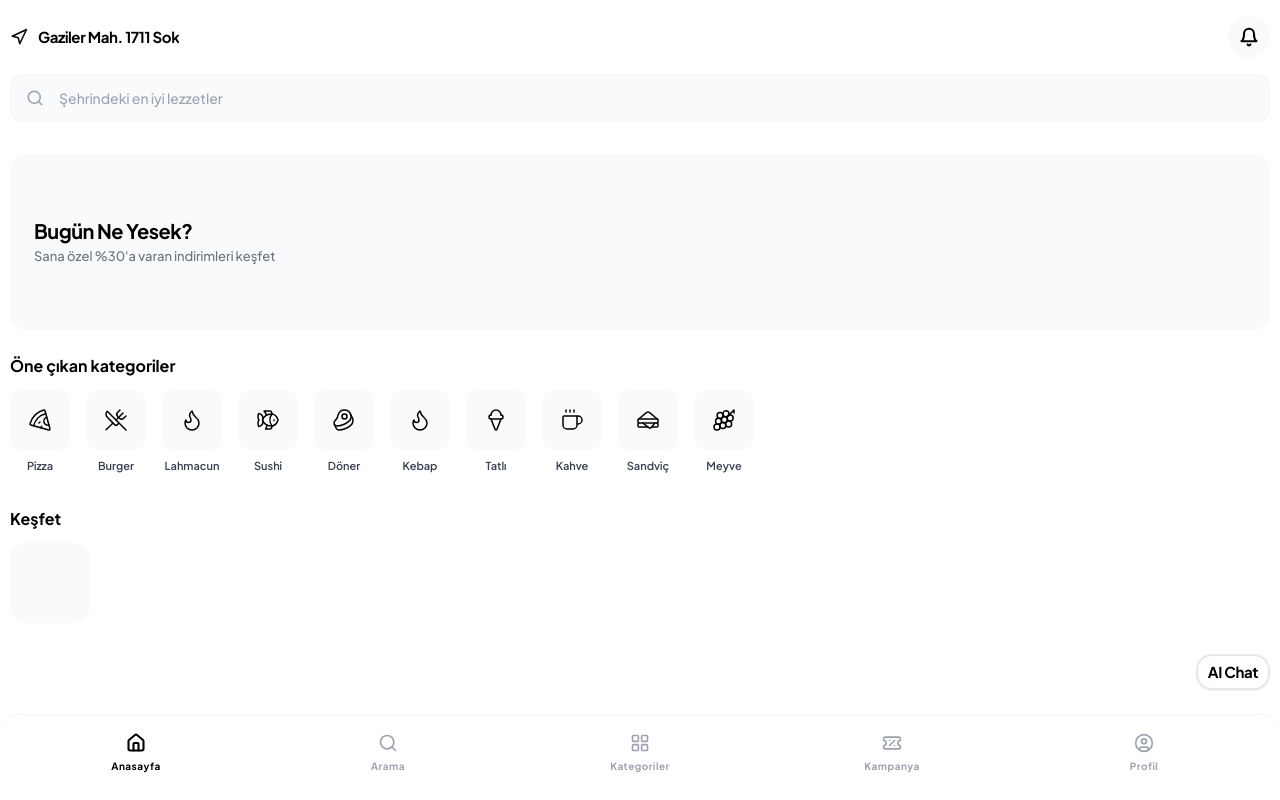
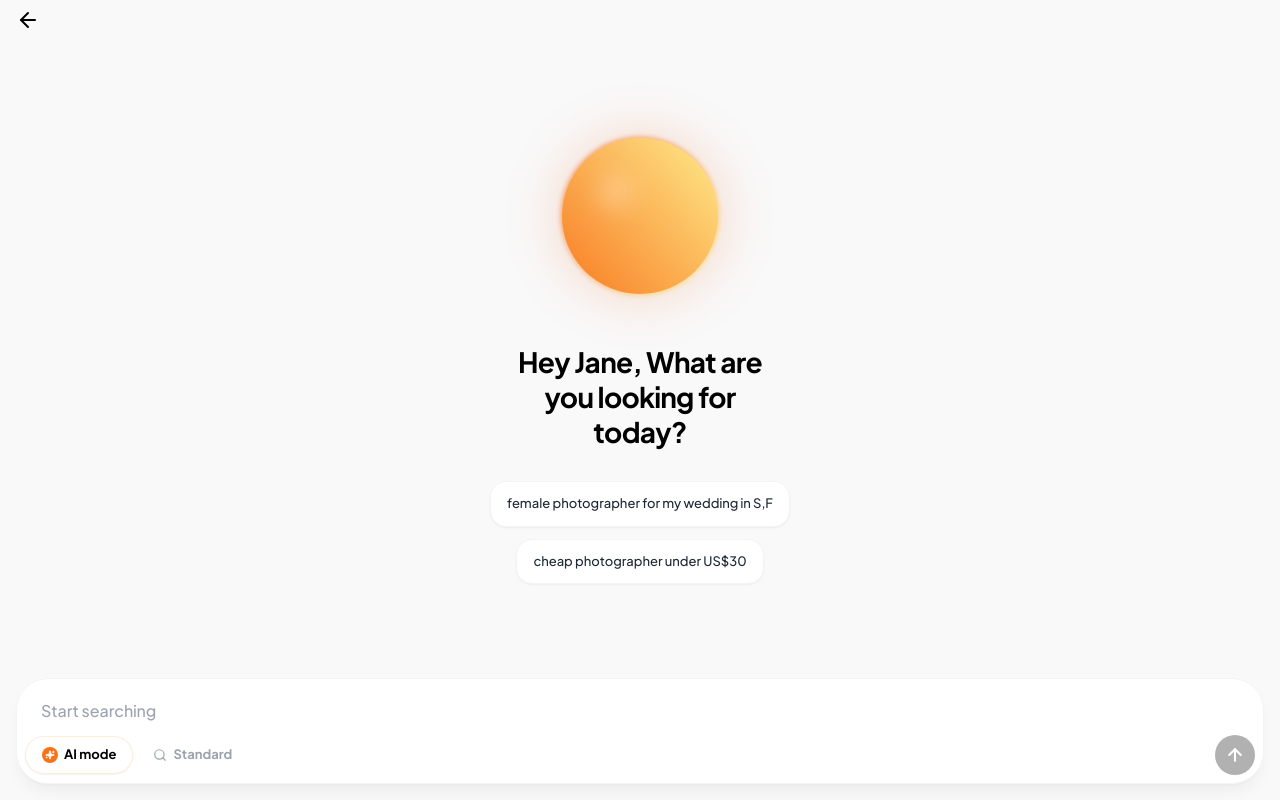
Before and after one commit to mikailsaban06/gebzem1, a React (Vite) app: page / in a window 1280 px wide. Both pictures are taken after a click on the button "AI Chat". Built offline with nearby package versions, Linux system fonts and the light colour scheme.

Commit message:
feat: Integrate AI chat functionality
Adds the Google Generative AI SDK and a basic chat interface. This allows users to interact with an AI assistant for Gebze-related queries. The chat view can be toggled on and off from the main app.

```diff
--- a/App.tsx
+++ b/App.tsx
@@ -2,6 +2,7 @@
 import React, { useState } from 'react';
 import Header from './components/Header';
 import Layout from './components/Layout';
+import ChatView from './components/ChatView';
 import {
   House,
   Search,
@@ -21,6 +22,7 @@ import {
 
 const App: React.FC = () => {
   const [activeTab, setActiveTab] = useState<'home' | 'search' | 'categories' | 'offers' | 'profile'>('home');
+  const [isChatOpen, setIsChatOpen] = useState(false);
 
   const featuredCategories = [
     { name: 'Pizza', icon: <Pizza size={24} strokeWidth={1.5} /> },
@@ -43,6 +45,10 @@ const App: React.FC = () => {
     { title: "Gece Acıkanlara", subtitle: "Saat 22:00'den sonra bedava teslimat" },
     { title: "Tatlı Bir Son", subtitle: "Yemek yanına tüm tatlılar %50 indirimli" }
   ];
+
+  if (isChatOpen) {
+    return <ChatView onClose={() => setIsChatOpen(false)} />;
+  }
 
   return (
     <div className="min-h-screen bg-white flex flex-col pb-32 overflow-x-hidden">
@@ -100,7 +106,10 @@ const App: React.FC = () => {
 
       {/* AI Chat Bar - Sağ Tarafta, 2px gri border ve dikey 5px boşluk */}
       <div className="fixed right-[10px] bottom-[110px] z-[60]">
-        <button className="py-[5px] px-[10px] bg-white text-black border-2 border-gray-200 rounded-2xl flex items-center justify-center shadow-sm active:scale-[0.98] transition-transform">
+        <button
+          onClick={() => setIsChatOpen(true)}
+          className="py-[5px] px-[10px] bg-white text-black border-2 border-gray-200 rounded-2xl flex items-center justify-center shadow-sm active:scale-[0.98] transition-transform"
+        >
           <span className="text-[15px] font-bold tracking-tight">AI Chat</span>
         </button>
       </div>
--- /dev/null
+++ b/components/ChatView.tsx
@@ -0,0 +1,173 @@
+
+import React, { useState, useRef, useEffect } from 'react';
+import { ArrowLeft, ArrowUp, Sparkles, Search } from 'lucide-react';
+import { GoogleGenAI } from "@google/genai";
+
+interface ChatViewProps {
+  onClose: () => void;
+}
+
+const ChatView: React.FC<ChatViewProps> = ({ onClose }) => {
+  const [input, setInput] = useState('');
+  const [messages, setMessages] = useState<{role: 'user' | 'ai', text: string}[]>([]);
+  const [isLoading, setIsLoading] = useState(false);
+  const [searchMode, setSearchMode] = useState<'ai' | 'standard'>('ai');
+  const scrollRef = useRef<HTMLDivElement>(null);
+
+  useEffect(() => {
+    if (scrollRef.current) {
+      scrollRef.current.scrollTop = scrollRef.current.scrollHeight;
+    }
+  }, [messages]);
+
+  const handleSend = async () => {
+    if (!input.trim() || isLoading) return;
+
+    const userMessage = input.trim();
+    setInput('');
+    setMessages(prev => [...prev, { role: 'user', text: userMessage }]);
+    setIsLoading(true);
+
+    try {
+      const ai = new GoogleGenAI({ apiKey: process.env.API_KEY });
+      const response = await ai.models.generateContent({
+        model: 'gemini-3-flash-preview',
+        contents: userMessage,
+        config: {
+          systemInstruction: "Sen Gebze bölgesinde hizmet veren bir süper uygulamanın akıllı asistanısın. Kullanıcılara yemek, alışveriş, restorant ve genel Gebze rehberliği konularında yardımcı oluyorsun. Cevapların kısa, öz ve yardımsever olmalı.",
+        }
+      });
+
+      const aiText = response.text || "Üzgünüm, şu an cevap veremiyorum.";
+      setMessages(prev => [...prev, { role: 'ai', text: aiText }]);
+    } catch (error) {
+      console.error("Gemini Error:", error);
+      setMessages(prev => [...prev, { role: 'ai', text: "Bir hata oluştu. Lütfen tekrar dene." }]);
+    } finally {
+      setIsLoading(false);
+    }
+  };
+
+  return (
+    <div className="fixed inset-0 z-[100] bg-[#F9F9F9] flex flex-col font-['Plus_Jakarta_Sans']">
+      {/* Header */}
+      <div className="pt-[env(safe-area-inset-top,20px)] px-4 py-4">
+        <button onClick={onClose} className="text-black p-2 -ml-2">
+          <ArrowLeft size={24} />
+        </button>
+      </div>
+
+      {/* Content Area */}
+      <div
+        ref={scrollRef}
+        className="flex-1 overflow-y-auto px-6 flex flex-col items-center no-scrollbar pb-32"
+      >
+        {messages.length === 0 ? (
+          <div className="flex flex-col items-center mt-20 w-full text-center">
+            {/* AI Orb - Animated Sphere */}
+            <div className="relative w-40 h-40 mb-12">
+              <div className="absolute inset-0 bg-gradient-to-br from-orange-600 via-orange-400 to-yellow-300 rounded-full blur-[2px] shadow-[0_0_60px_rgba(234,88,12,0.4)] animate-pulse"></div>
+              <div className="absolute inset-[2px] bg-gradient-to-tr from-orange-500 to-yellow-200 rounded-full opacity-90"></div>
+              {/* Highlight effect */}
+              <div className="absolute top-1/4 left-1/4 w-8 h-8 bg-white/30 rounded-full blur-md"></div>
+            </div>
+
+            <h1 className="text-[28px] font-bold leading-tight tracking-tight text-black max-w-[280px] mb-8">
+              Hey Jane, What are you looking for today?
+            </h1>
+
+            {/* Suggested Chips */}
+            <div className="flex flex-wrap justify-center gap-3 w-full max-w-md">
+              <button onClick={() => setInput("female photographer for my wedding in S,F")} className="px-4 py-3 bg-white border border-gray-100 rounded-2xl text-[13px] font-medium text-gray-800 shadow-sm active:bg-gray-50 transition-colors">
+                female photographer for my wedding in S,F
+              </button>
+              <button onClick={() => setInput("cheap photographer under US$30")} className="px-4 py-3 bg-white border border-gray-100 rounded-2xl text-[13px] font-medium text-gray-800 shadow-sm active:bg-gray-50 transition-colors">
+                cheap photographer under US$30
+              </button>
+            </div>
+          </div>
+        ) : (
+          <div className="w-full py-4 space-y-6">
+            {messages.map((msg, i) => (
+              <div key={i} className={`flex ${msg.role === 'user' ? 'justify-end' : 'justify-start'}`}>
+                <div className={`max-w-[85%] px-5 py-3 rounded-[24px] text-[15px] leading-relaxed ${
+                  msg.role === 'user'
+                    ? 'bg-black text-white rounded-tr-none'
+                    : 'bg-white text-black border border-gray-100 shadow-sm rounded-tl-none'
+                }`}>
+                  {msg.text}
+                </div>
+              </div>
+            ))}
+            {isLoading && (
+              <div className="flex justify-start">
+                <div className="bg-white border border-gray-100 shadow-sm px-5 py-3 rounded-[24px] rounded-tl-none">
+                  <div className="flex gap-1">
+                    <div className="w-1.5 h-1.5 bg-gray-300 rounded-full animate-bounce"></div>
+                    <div className="w-1.5 h-1.5 bg-gray-300 rounded-full animate-bounce [animation-delay:0.2s]"></div>
+                    <div className="w-1.5 h-1.5 bg-gray-300 rounded-full animate-bounce [animation-delay:0.4s]"></div>
+                  </div>
+                </div>
+              </div>
+            )}
+          </div>
+        )}
+      </div>
+
+      {/* Bottom Search Bar Area */}
+      <div className="px-4 pb-[env(safe-area-inset-bottom,20px)] mb-4">
+        <div className="bg-white border border-gray-100 rounded-[32px] p-2 shadow-lg shadow-black/5">
+          <div className="px-4 pt-2">
+            <input
+              value={input}
+              onChange={(e) => setInput(e.target.value)}
+              onKeyDown={(e) => e.key === 'Enter' && handleSend()}
+              placeholder="Start searching"
+              className="w-full bg-transparent outline-none text-[16px] text-black placeholder-gray-400 font-medium py-1"
+            />
+          </div>
+
+          <div className="flex items-center justify-between mt-2">
+            <div className="flex gap-1">
+              <button
+                onClick={() => setSearchMode('ai')}
+                className={`flex items-center gap-1.5 px-4 py-2 rounded-full transition-all ${
+                  searchMode === 'ai'
+                    ? 'bg-white border border-orange-100 text-black shadow-sm'
+                    : 'text-gray-400'
+                }`}
+              >
+                <div className="w-4 h-4 flex items-center justify-center bg-orange-500 rounded-full">
+                  <Sparkles size={10} className="text-white fill-white" />
+                </div>
+                <span className="text-[13px] font-bold">AI mode</span>
+              </button>
+
+              <button
+                onClick={() => setSearchMode('standard')}
+                className={`flex items-center gap-1.5 px-4 py-2 rounded-full transition-all ${
+                  searchMode === 'standard'
+                    ? 'bg-white border border-gray-100 text-black shadow-sm'
+                    : 'text-gray-400'
+                }`}
+              >
+                <Search size={14} />
+                <span className="text-[13px] font-bold">Standard</span>
+              </button>
+            </div>
+
+            <button
+              onClick={handleSend}
+              disabled={!input.trim() || isLoading}
+              className="w-10 h-10 bg-black text-white rounded-full flex items-center justify-center disabled:opacity-30 active:scale-95 transition-all"
+            >
+              <ArrowUp size={20} strokeWidth={2.5} />
+            </button>
+          </div>
+        </div>
+      </div>
+    </div>
+  );
+};
+
+export default ChatView;
--- a/index.html
+++ b/index.html
@@ -51,7 +51,8 @@
     "react": "https://esm.sh/react@^19.2.3",
     "react-dom/": "https://esm.sh/react-dom@^19.2.3/",
     "react/": "https://esm.sh/react@^19.2.3/",
-    "lucide-react": "https://esm.sh/lucide-react@0.460.0"
+    "lucide-react": "https://esm.sh/lucide-react@0.460.0",
+    "@google/genai": "https://esm.sh/@google/genai@^1.34.0"
   }
 }
 </script>
--- a/package.json
+++ b/package.json
@@ -11,7 +11,8 @@
   "dependencies": {
     "react": "^19.2.3",
     "react-dom": "^19.2.3",
-    "lucide-react": "0.460.0"
+    "lucide-react": "0.460.0",
+    "@google/genai": "^1.34.0"
   },
   "devDependencies": {
     "@types/node": "^22.14.0",
```
